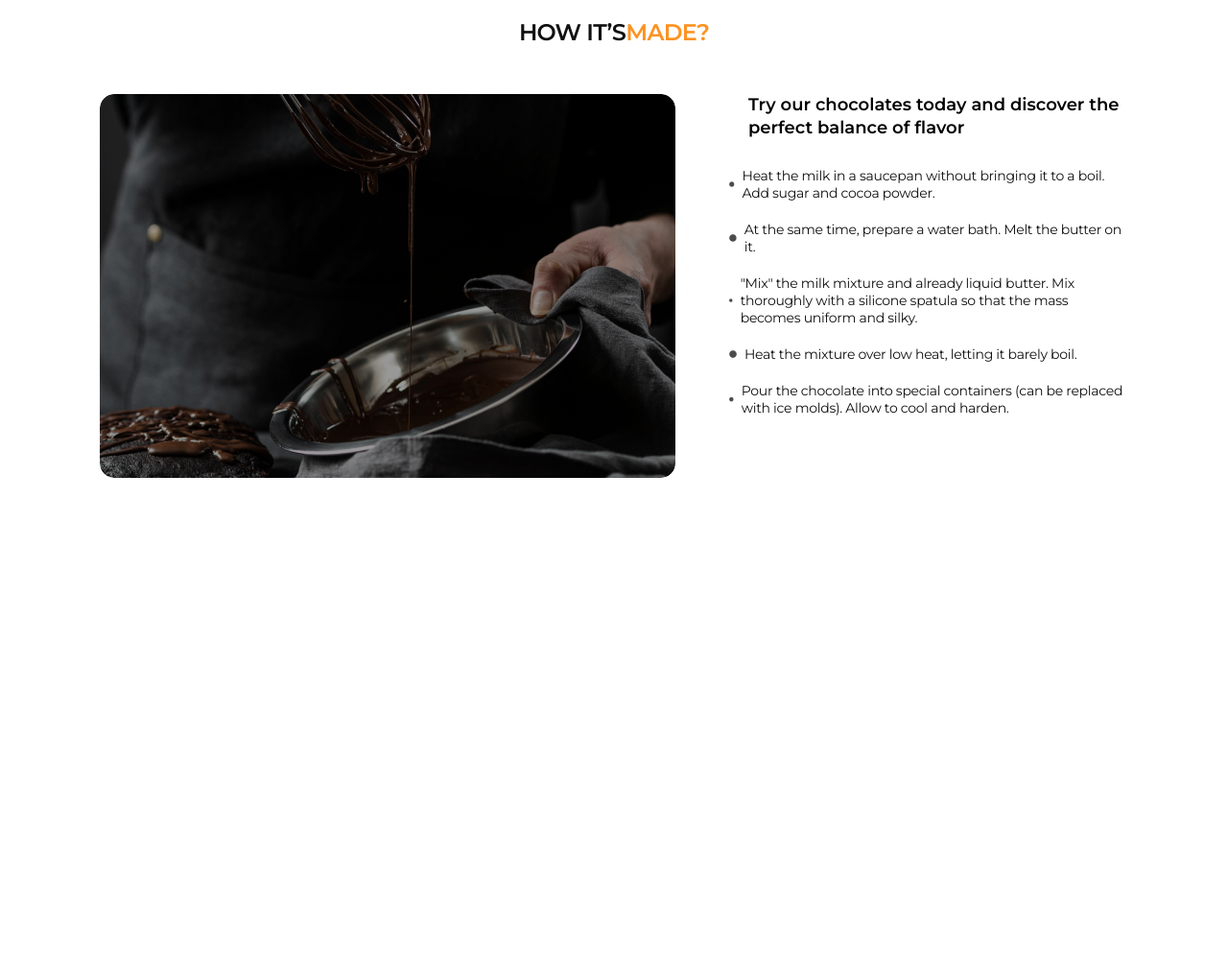
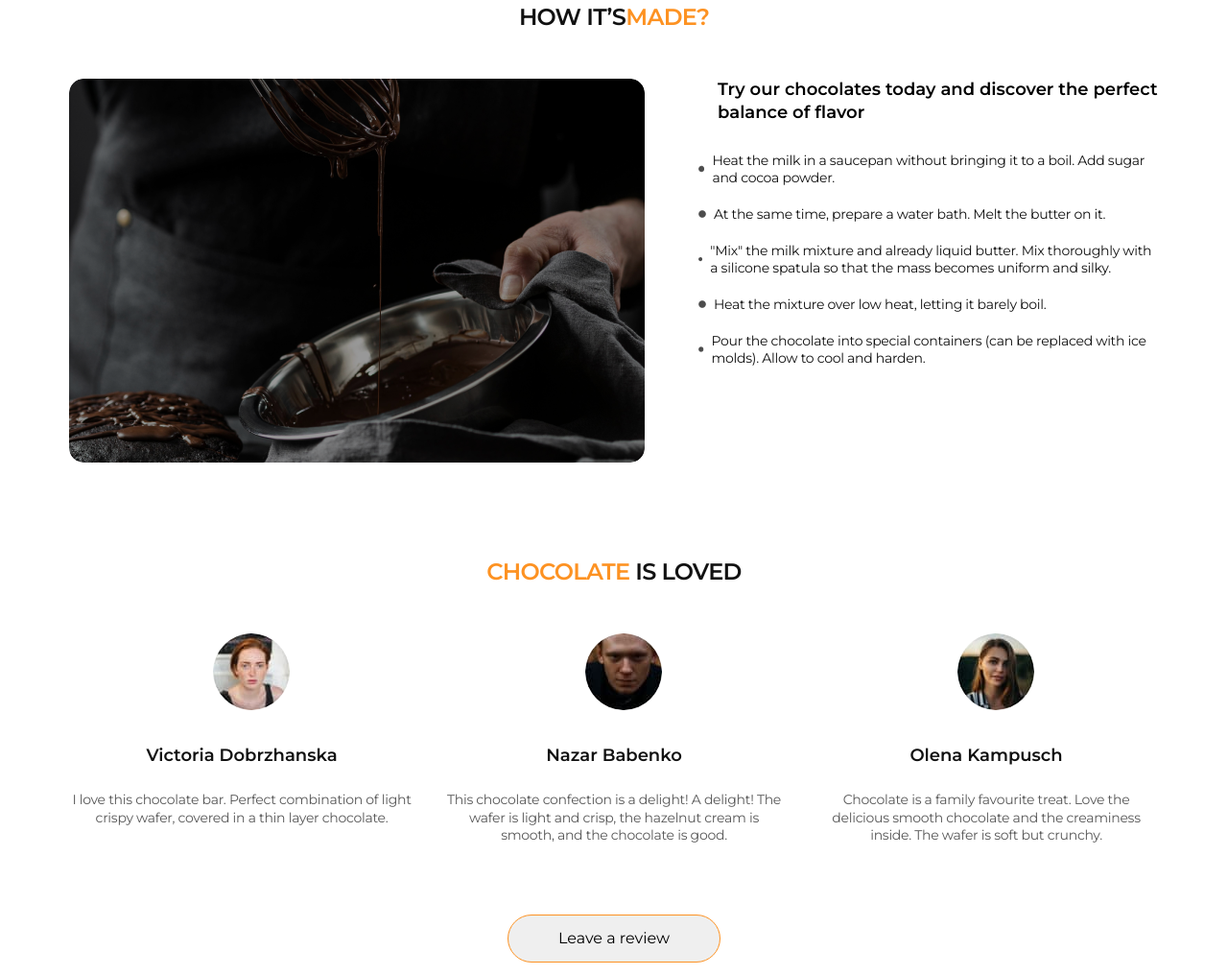
Before and after one commit to MichaelPopov62/Chocolate-01-2025, a plain HTML site: page index.html in a window 1280 px wide. Shown: the part 1784-2800 px from the top of the page at 96% size. Before the commit the page ends 2282 px from the top, so only its background shows below. Drawn offline with nearby package versions, Linux system fonts and the light colour scheme.

Commit message:
add changed index css styles

```diff
--- a/css/styles.css
+++ b/css/styles.css
@@ -37,7 +37,7 @@ button {
 }
 /*common*/
 .container {
-  max-width: 1136px;
+  max-width: 1200px;
   padding: 0 32px;
   margin: 0 auto;
 }
@@ -110,15 +110,7 @@ button {
 .hero {
   padding-bottom: 72px;
 }
-.container {
-  /* max-width: 1136px; */
-  padding-right: 32px;
-  padding-left: 32px;
-}
-
 .hero-container {
-  max-width: 1200px;
-
   display: block;
   border-radius: 30px;
   background-image: url(../images/dark-bg.png);
@@ -209,7 +201,6 @@ button {
   padding-bottom: 100px;
 }
 .container-benefits {
-  max-width: 1136px;
   background-color: #1e1823;
   margin-left: auto;
   margin-right: auto;
@@ -304,9 +295,7 @@ button {
 }
 
 /* ingredients */
-/* .container {
-  max-width: 1136px;
-} */
+
 .ingredients {
   padding-bottom: 100px;
 }
@@ -344,7 +333,6 @@ button {
 }
 .ingredients-list {
   display: flex;
-  flex-direction: row;
   gap: 19px;
 }
 .ingredients-item {
@@ -371,7 +359,6 @@ button {
   border-radius: 15px;
 }
 .wrapper-img-semi {
-  display: block;
   background-color: #fff;
   max-width: 100%;
   border-radius: 15px;
@@ -462,7 +449,9 @@ button {
   max-width: 100%;
 }
 /*made*/
-
+.made {
+  padding-bottom: 100px;
+}
 .made-title {
   font-weight: 600;
   font-size: 24px;
@@ -505,8 +494,7 @@ button {
   stroke-width: 1px;
   stroke: #eceded;
 }
-.made-list-item {
-}
+
 .made-text {
   display: flex;
   align-items: center;
@@ -528,3 +516,65 @@ button {
   stroke-width: 1px;
   stroke: #eceded;
 }
+/*loved*/
+
+.loved-title {
+  font-weight: 600;
+  font-size: 24px;
+  line-height: 1.2;
+  letter-spacing: -0.03em;
+  text-transform: uppercase;
+  text-align: center;
+  color: #111;
+  padding-bottom: 50px;
+}
+.loved-title-part {
+  color: #fd9222;
+}
+.loved-list {
+  display: flex;
+  gap: 28px;
+  padding-bottom: 50px;
+}
+
+.loved-item {
+  width: calc((100% - 48px) / 3);
+}
+.loved-item-images {
+  max-width: 100%;
+  border-radius: 100%;
+  transform: translateX(150px);
+  margin-bottom: 18px;
+}
+.loved-title-persona {
+  font-weight: 600;
+  font-size: 18px;
+  line-height: 133%;
+  text-align: center;
+  color: #111;
+  padding-top: 18px;
+  padding-bottom: 24px;
+}
+.title-persona-text {
+  font-weight: 400;
+  font-size: 14px;
+  line-height: 1.3;
+  letter-spacing: -0.02em;
+  text-align: center;
+  color: rgba(17, 17, 17, 0.7);
+  padding-bottom: 24px;
+}
+.wrapper-btn-loved {
+  display: flex;
+  justify-content: center;
+  padding-bottom: 100px;
+}
+.btn-loved {
+  width: 222px;
+  height: 50px;
+  border: 1px solid #fd9222;
+  border-radius: 100px;
+  padding: 14px 40px;
+  margin-left: auto;
+  margin-right: auto;
+}
--- a/index.html
+++ b/index.html
@@ -287,7 +287,7 @@
           </ul>
         </div>
       </section>
-      <section id="made">
+      <section class="made" id="made">
         <div class="container">
           <h2 class="made-title">
             hOW IT’S<span class="made-subtitle">made?</span>
@@ -359,52 +359,69 @@
           </div>
         </div>
       </section>
-      <section id="loved" hidden>
-        <h2>chocolate is loved</h2>
-        <ul>
-          <li>
+      <section class="loved" id="loved">
+        <div class="container">
+          <h2 class="loved-title">
+            <span class="loved-title-part"> chocolate </span> is loved
+          </h2>
+          <ul class="loved-list">
+            <li class="loved-item">
               <img
+                class="loved-item-images"
                 src="./images/victoriy.jpg"
                 alt="Victoria Dobrzhanska"
                 width="80"
                 height="80"
               />
-            <h3>Victoria Dobrzhanska</h3>
-            <p>
+
+              <h3 class="loved-title-persona">Victoria Dobrzhanska</h3>
+
+              <p class="title-persona-text">
                 I love this chocolate bar. Perfect combination of light crispy
                 wafer, covered in a thin layer chocolate.
               </p>
             </li>
-          <li>
+            <li class="loved-item">
               <img
+                class="loved-item-images"
                 src="./images/nazar.jpg"
                 alt="Nazar Babenko"
                 width="80"
                 height="80"
               />
-            <h3>Nazar Babenko</h3>
-            <p>
-              This chocolate confection is a delight! A delight! The wafer is
-              light and crisp, the hazelnut cream is smooth, and the chocolate
-              is good.
+              <div class="wrapper-text">
+                <h3 class="loved-title-persona">Nazar Babenko</h3>
+
+                <p class="title-persona-text">
+                  This chocolate confection is a delight! A delight! The wafer
+                  is light and crisp, the hazelnut cream is smooth, and the
+                  chocolate is good.
                 </p>
+              </div>
             </li>
-          <li>
+            <li class="loved-item">
               <img
+                class="loved-item-images"
                 src="./images/olena.jpg"
                 alt="Olena Kampusch"
                 width="80"
                 height="80"
               />
-            <h3>Olena Kampusch</h3>
-            <p>
-              Chocolate is a family favourite treat. Love the delicious smooth
-              chocolate and the creaminess inside. The wafer is soft but
-              crunchy.
+              <div class="wrapper-text">
+                <h3 class="loved-title-persona">Olena Kampusch</h3>
+
+                <p class="title-persona-text">
+                  Chocolate is a family favourite treat. Love the delicious
+                  smooth chocolate and the creaminess inside. The wafer is soft
+                  but crunchy.
                 </p>
+              </div>
             </li>
           </ul>
-        <button type="button">Leave a review</button>
+          <div class="wrapper-btn-loved">
+            <button class="btn-loved" type="button">Leave a review</button>
+          </div>
+        </div>
       </section>
     </main>
     <footer hidden>
```
Lines whose indentation alone changed are shown as unchanged.
